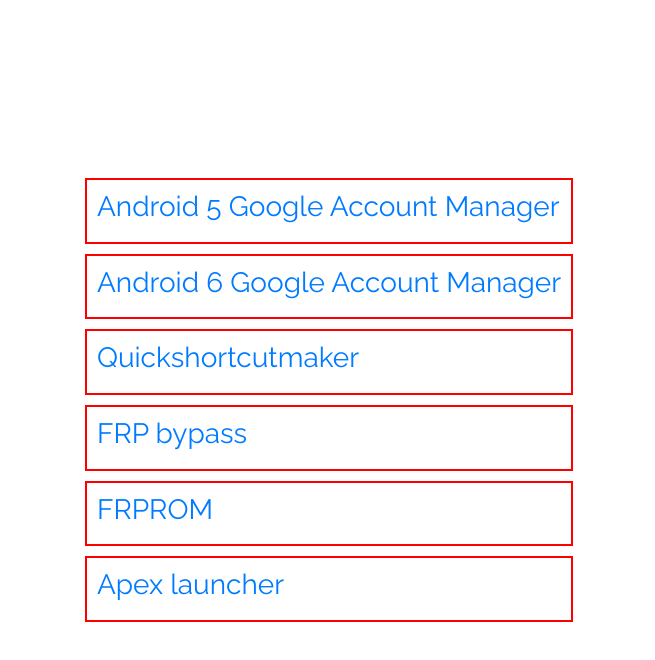
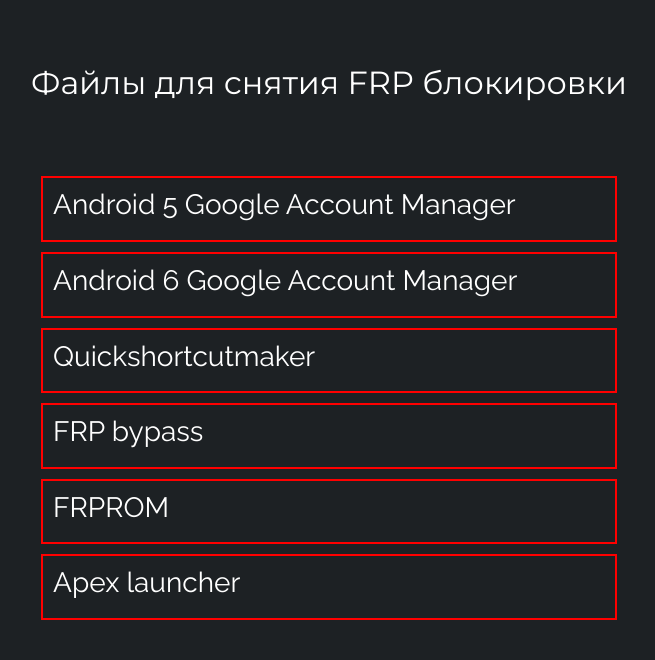
Before and after one commit to sharsheevnursultan/frpfiles, a plain HTML site: page index.html in a window 1280 px wide. Shown: the whole page, without its empty margins (311-966 px from the left). Drawn offline with nearby package versions, Linux system fonts and the light colour scheme.

Commit message:
dload files

```diff
--- a/css/styles.css
+++ b/css/styles.css
@@ -1,8 +1,23 @@
 *{
     font-family: "Raleway",sans-serif;
+    scroll-behavior: smooth;
+    background: #1d2124;
 }
 .items-block{
     border: 2px solid red;
     margin: 10px;
     padding: 10px;
 }
+.items-block a{
+    color: #fff;
+
+}
+
+.items-block a:hover{
+    color: #ffff;
+}
+
+.big-text{
+    font-family: Montserrat,sans-serif;
+    padding: 2em 0;
+}
--- a/index.html
+++ b/index.html
@@ -6,7 +6,7 @@
           content="width=device-width, user-scalable=no, initial-scale=1.0, maximum-scale=1.0, minimum-scale=1.0">
     <meta http-equiv="X-UA-Compatible" content="ie=edge">
     <title>Frp files</title>
-    <link href="https://fonts.googleapis.com/css?family=Raleway&display=swap" rel="stylesheet">
+    <link href="https://fonts.googleapis.com/css?family=Montserrat|Raleway&display=swap" rel="stylesheet">
     <link rel="stylesheet" href="css/styles.css">
     <link rel="stylesheet" href="css/bootstrap.min.css">
 </head>
@@ -14,8 +14,14 @@
 <header></header>
 <main>
     <div class="container">
-        <div class="d-flex vh-100">
+        <div class="d-flex ">
+
             <div class="m-auto">
+                <div class="text-center text-white">
+                <h2 class="big-text">
+                    Файлы для снятия FRP блокировки
+                </h2>
+            </div>
                 <div class="items-block">
                     <h3><a href="apk/com.google.android.gsf.login_5.1-1743759-22_minAPI21(nodpi)_apkmirror.com.apk"
                            download="">Android 5 Google Account Manager</a></h3>
```
